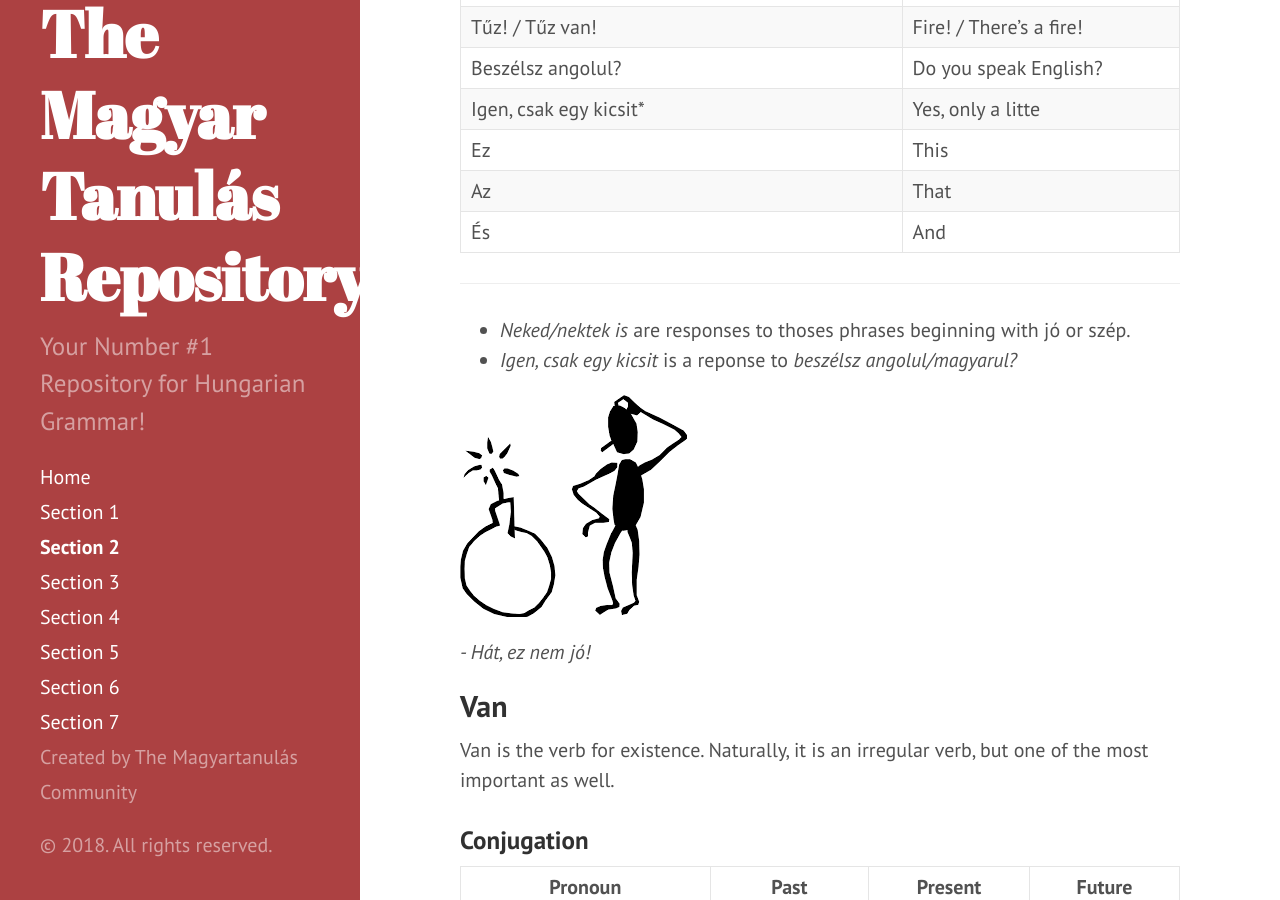
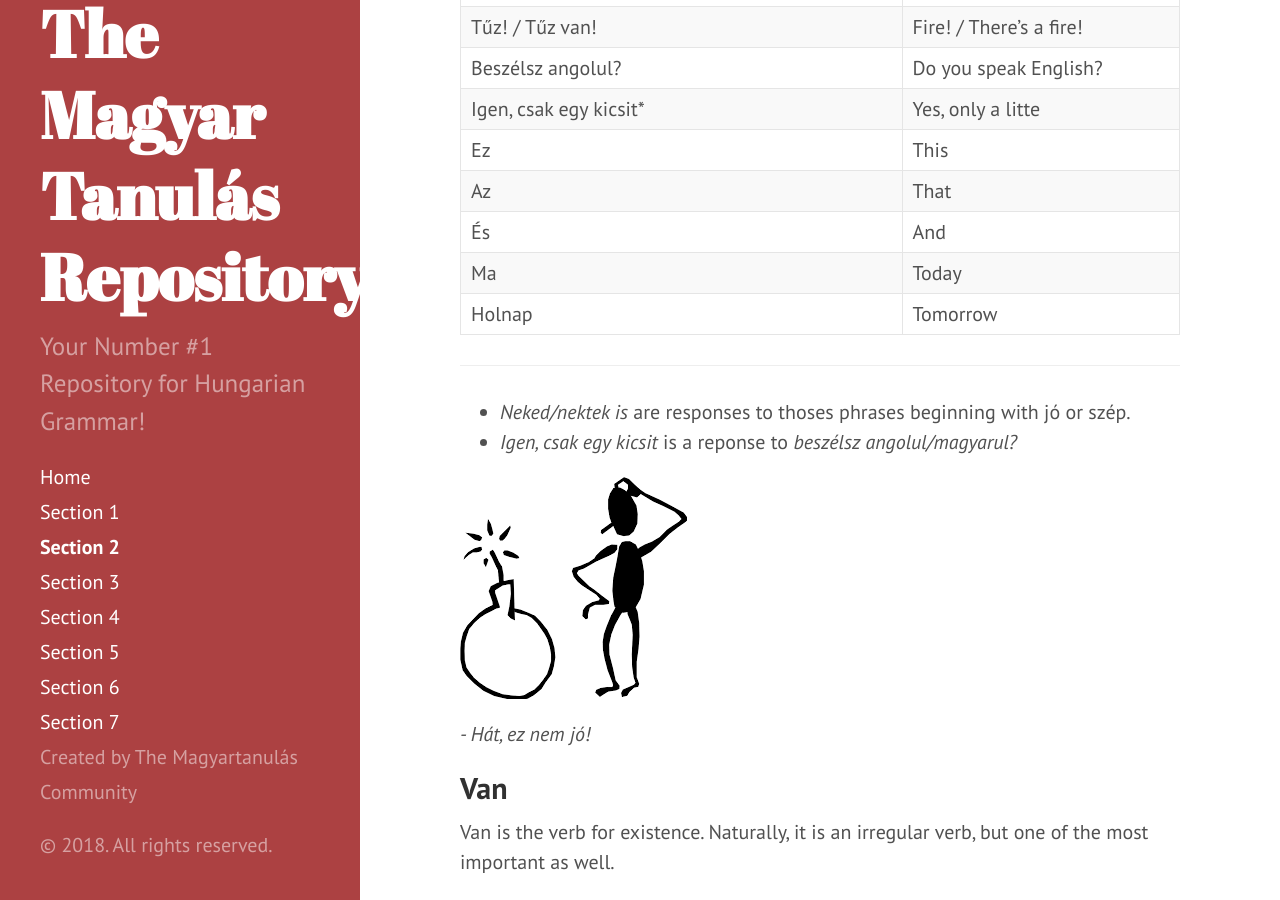
Before and after one commit to Magyartanulas/magyartanulas.github.io, a Jekyll site: the page built from Section2.md, in a window 1280 px wide and 900 px high, scrolled down 1517 px. Built offline with Jekyll 4.4.1, drawn with Linux system fonts in a browser that asks for light colours; Markdown is read by kramdown in place of the engine named in the settings.

Commit message:
Update Section2.md

```diff
--- a/Section2.md
+++ b/Section2.md
@@ -44,6 +44,8 @@
 | Ez                                                 | This                          |
 | Az                                                 | That                          |
 | És                                                 | And                           |
+| Ma                                                 | Today                         |
+| Holnap                                             | Tomorrow                      |
 
 ---
 
```
Also changed, not shown: other parts of Section2.md (+1 -1 lines).
